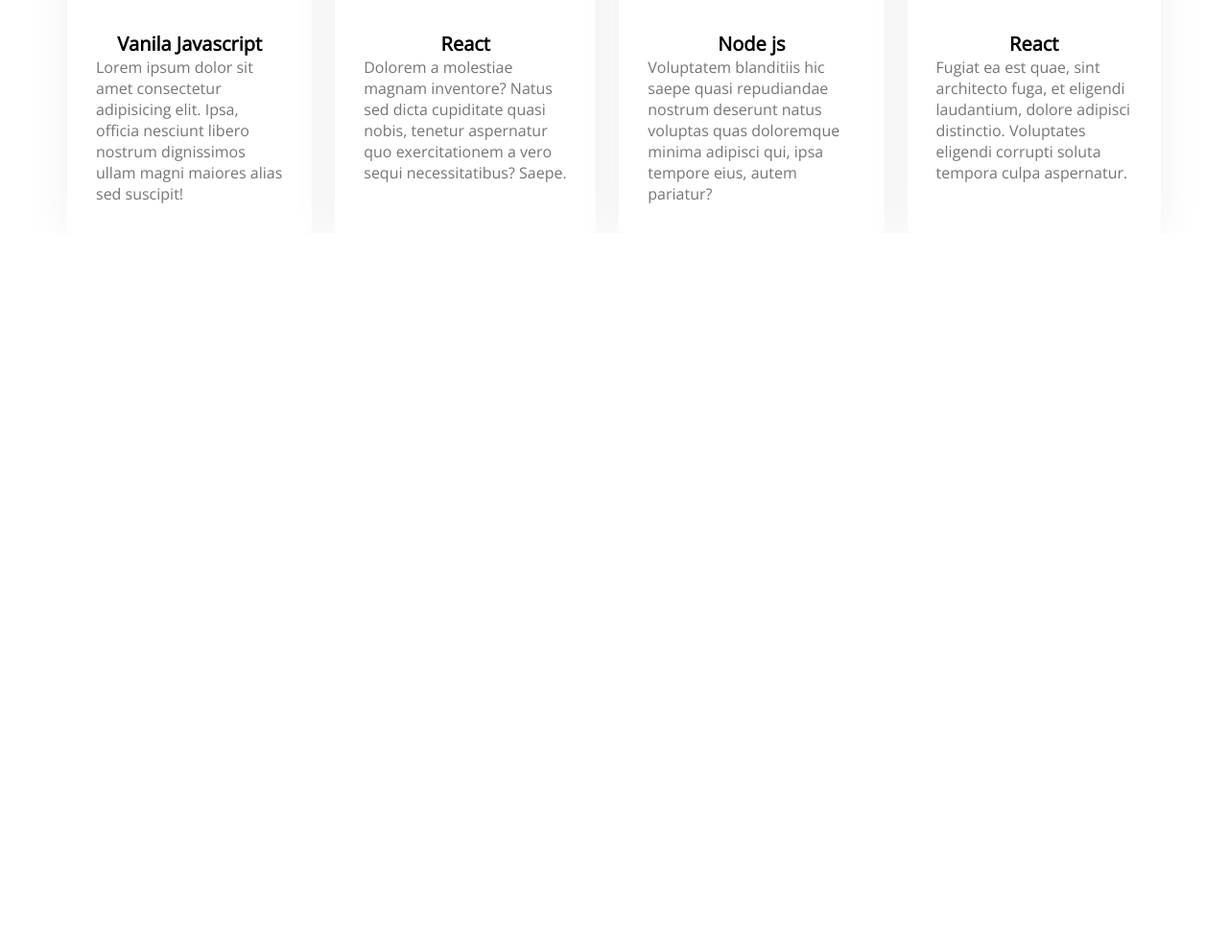
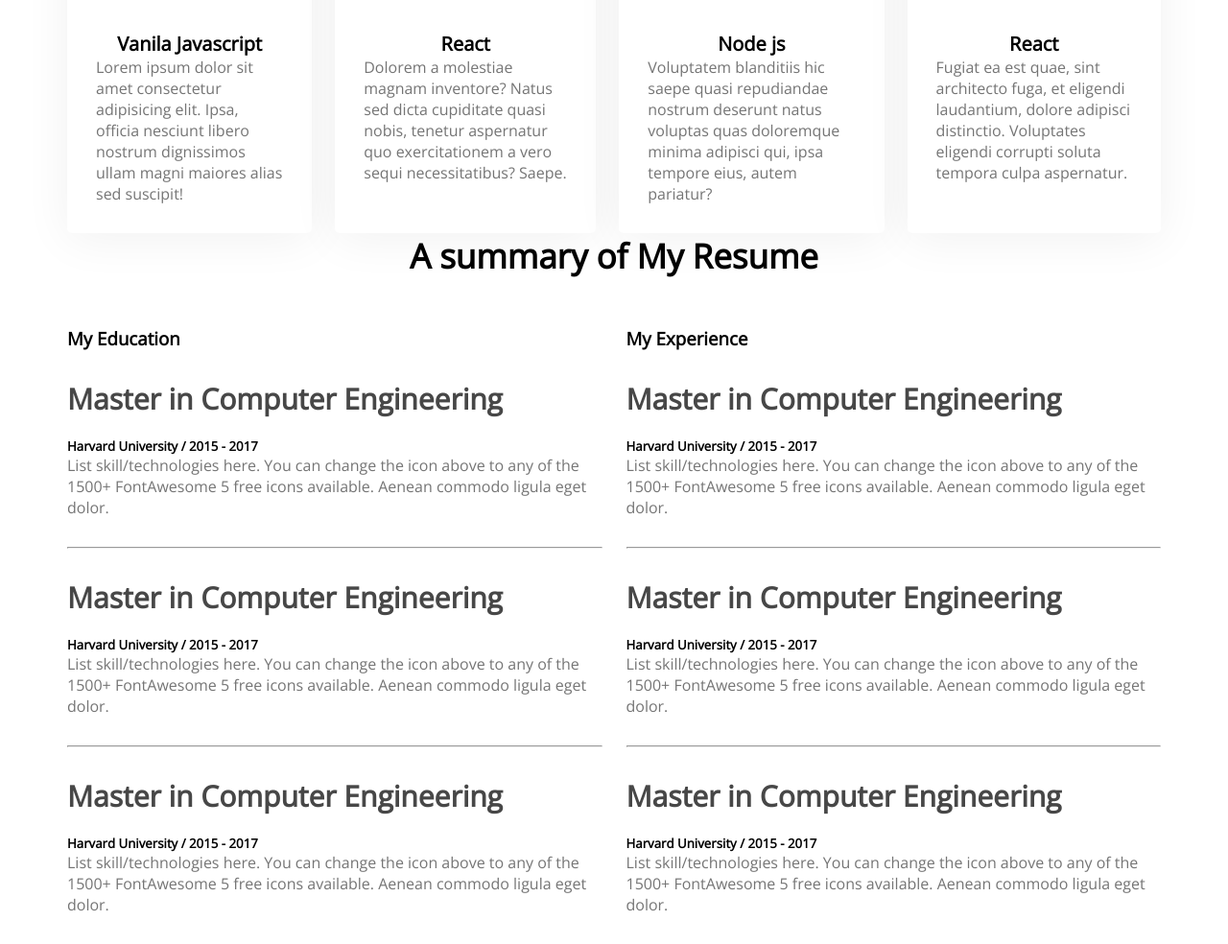
Before and after one commit to moman01/dev-portfolio, a plain HTML site: page index.html in a window 1280 px wide. Shown: the part 1922-2906 px from the top of the page at 96% size. Before the commit the page ends 2165 px from the top, so only its background shows below. Drawn offline with nearby package versions, Linux system fonts and the light colour scheme.

Commit message:
resume add

```diff
--- a/index.html
+++ b/index.html
@@ -82,6 +82,56 @@
         </div>
       </div>
      </section>
+     <section class="resume">
+            <h3 class="section-title">A summary of My Resume</h3>
+            <div class="resume-content">
+                <div>
+                    <h3 class="resume-title">My Education</h3>
+                    <div class="resume-item">
+                        <h4 class="title">Master in Computer Engineering</h4>
+                        <h5 class="sub-title">Harvard University / 2015 - 2017</h5>
+                        <p class="description">List skill/technologies here. You can change the icon above
+                            to any of the 1500+ FontAwesome 5 free icons available. Aenean commodo ligula eget dolor.</p>
+                    </div>
+                    <hr>
+                    <div class="resume-item">
+                        <h4 class="title">Master in Computer Engineering</h4>
+                        <h5 class="sub-title">Harvard University / 2015 - 2017</h5>
+                        <p class="description">List skill/technologies here. You can change the icon above
+                            to any of the 1500+ FontAwesome 5 free icons available. Aenean commodo ligula eget dolor.</p>
+                    </div>
+                    <hr>
+                    <div class="resume-item">
+                        <h4 class="title">Master in Computer Engineering</h4>
+                        <h5 class="sub-title">Harvard University / 2015 - 2017</h5>
+                        <p class="description">List skill/technologies here. You can change the icon above
+                            to any of the 1500+ FontAwesome 5 free icons available. Aenean commodo ligula eget dolor.</p>
+                    </div>
+                </div>
+                <div>
+                    <h3 class="resume-title">My Experience</h3>
+                    <div class="resume-item">
+                        <h4 class="title">Master in Computer Engineering</h4>
+                        <h5 class="sub-title">Harvard University / 2015 - 2017</h5>
+                        <p class="description">List skill/technologies here. You can change the icon above
+                            to any of the 1500+ FontAwesome 5 free icons available. Aenean commodo ligula eget dolor.</p>
+                    </div>
+                    <hr>
+                    <div class="resume-item">
+                        <h4 class="title">Master in Computer Engineering</h4>
+                        <h5 class="sub-title">Harvard University / 2015 - 2017</h5>
+                        <p class="description">List skill/technologies here. You can change the icon above
+                            to any of the 1500+ FontAwesome 5 free icons available. Aenean commodo ligula eget dolor.</p>
+                    </div>
+                    <hr>
+                    <div class="resume-item">
+                        <h4 class="title">Master in Computer Engineering</h4>
+                        <h5 class="sub-title">Harvard University / 2015 - 2017</h5>
+                        <p class="description">List skill/technologies here. You can change the icon above
+                            to any of the 1500+ FontAwesome 5 free icons available. Aenean commodo ligula eget dolor.</p>
+                    </div>
+                </div>
+            </div>
     </main>
 </body>
 </html>
--- a/style.css
+++ b/style.css
@@ -114,7 +114,7 @@
 }
 .pera {
   text-align: center;
-
+  padding-left: 100px;
   max-width: 909px;
   max-height: 90px;
 
@@ -140,3 +140,27 @@
 .skill-description{
   color: #757575;
 }
+/* resume style */
+.resume-item{
+  margin-top: 30px;
+  margin-bottom: 30px;
+}
+.resume-content{
+  display: flex;
+  gap: 25px;
+}
+.resume .title{
+  font-weight: 700;
+  font-size: 30px;
+  color: #474747;
+  margin-bottom: 20px;
+}
+.resume .subtitle{
+  font-weight: 700;
+  font-size: 25px;
+  color: #757575;
+
+}
+.resume .description{
+  color: #757575;
+}
```
